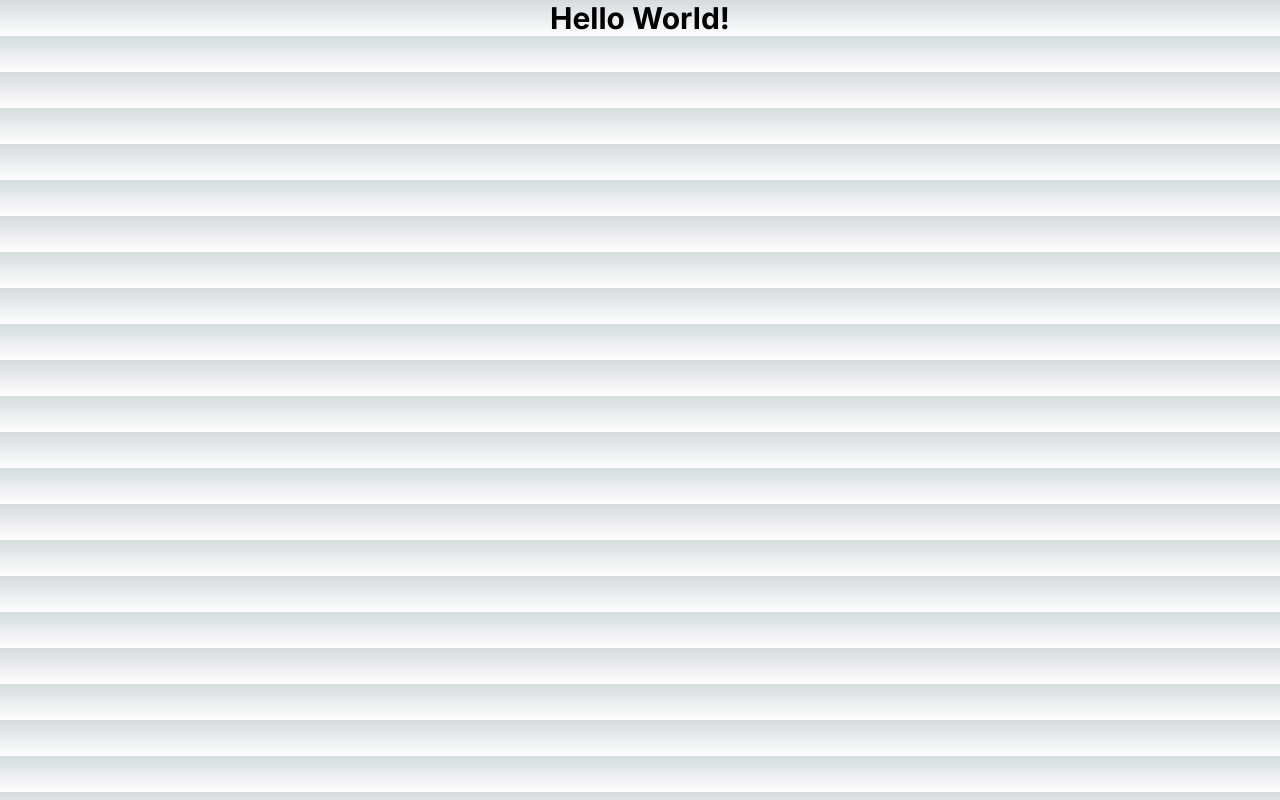
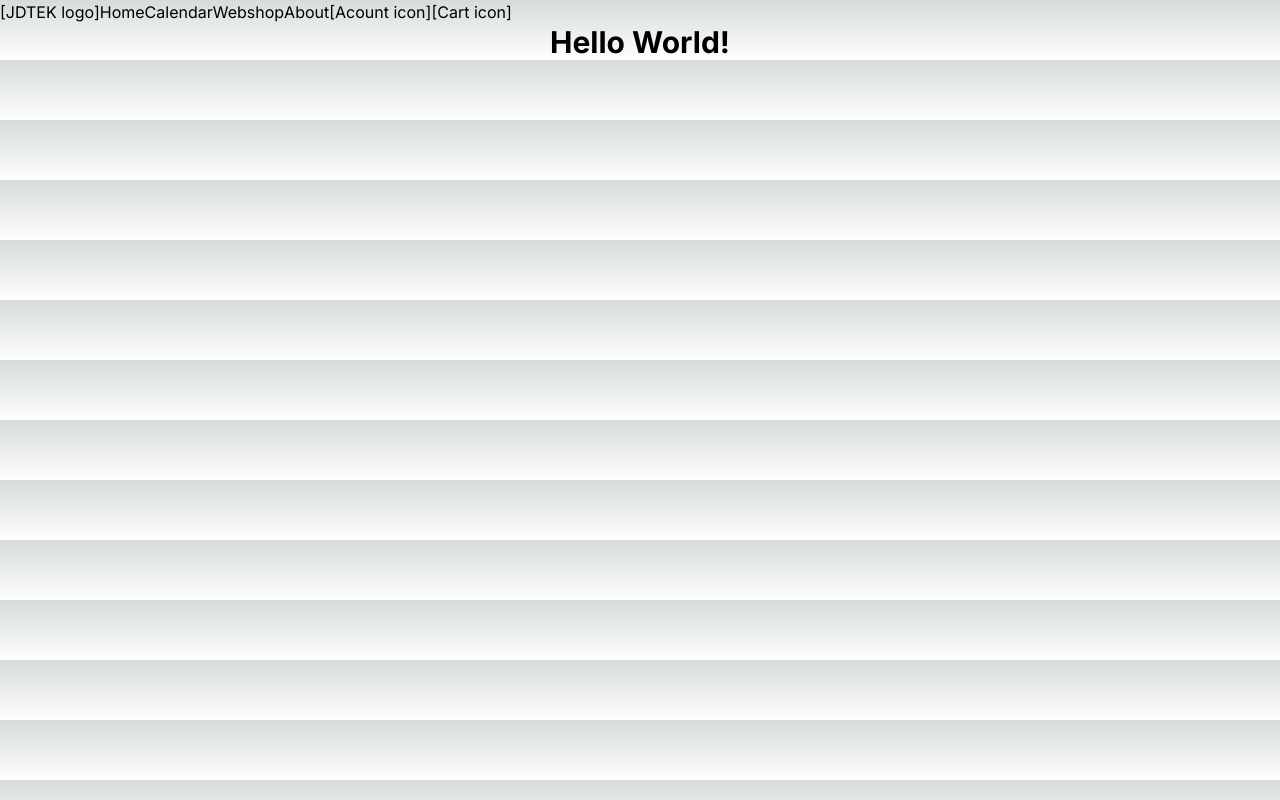
Before and after one commit to coffedahl/webbapp-nextjs, a Next.js app: page / in a window 1280 px wide. Built offline with nearby package versions, Linux system fonts and the light colour scheme.

Commit message:
Created navbar component
Created navbar simple navbar component and added it to the layout.
Todo:
- Add icons for cart and useracount
- Add logo image
- Add functionality

```diff
--- /dev/null
+++ b/app/(components)/Navbar.tsx
@@ -0,0 +1,22 @@
+
+export default function Navbar(){
+    return(
+        <header className="flex items-center space-content-between">
+            <div className="flex items-center">
+                <a href="/"><h1>[JDTEK logo]</h1></a>
+                <nav>
+                    <ul className="flex">
+                        <li><a href="/">Home</a></li>
+                        <li><a href="/calendar">Calendar</a></li>
+                        <li><a href="/shop">Webshop</a></li>
+                        <li><a href="/about">About</a></li>
+                    </ul>
+                </nav>
+            </div>
+            <div className="flex items-center">
+                <button>[Acount icon]</button>
+                <button>[Cart icon]</button>
+            </div>
+        </header>
+    )
+}
--- a/app/layout.tsx
+++ b/app/layout.tsx
@@ -1,6 +1,7 @@
 import type { Metadata } from "next";
 import { Inter } from "next/font/google";
 import "./globals.css";
+import Navbar from "./(components)/Navbar";
 
 const inter = Inter({ subsets: ["latin"] });
 
@@ -16,7 +17,10 @@ export default function RootLayout({
 }>) {
   return (
     <html lang="en">
-      <body className={inter.className}>{children}</body>
+      <body className={inter.className}>
+        <Navbar />
+        <main>{children}</main>
+      </body>
     </html>
   );
 }
```
